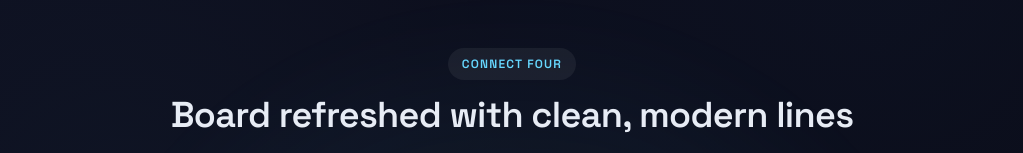
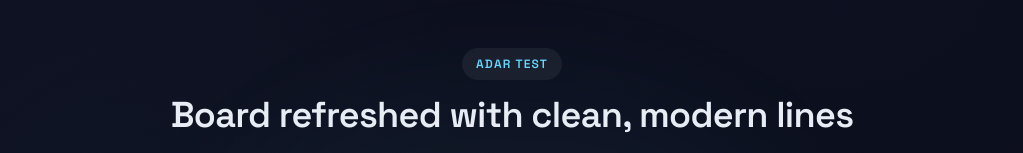
Before and after one commit to itay4560/connect-four, a React (Vite) app: page / in a window 1280 px wide. Shown: the top 153 px of the page, without its empty margins (128-1151 px from the left). Built offline with nearby package versions, Linux system fonts and the light colour scheme.

Commit message:
adar test

```diff
--- a/src/App.jsx
+++ b/src/App.jsx
@@ -7,7 +7,7 @@
       <div className="app-glow" aria-hidden />
       <div className="content">
         <header className="app-header">
-          <p className="eyebrow">Connect Four</p>
+          <p className="eyebrow">adar test</p>
           <h1>Board refreshed with clean, modern lines</h1>
           <p className="subtitle">text</p>
         </header>
```
